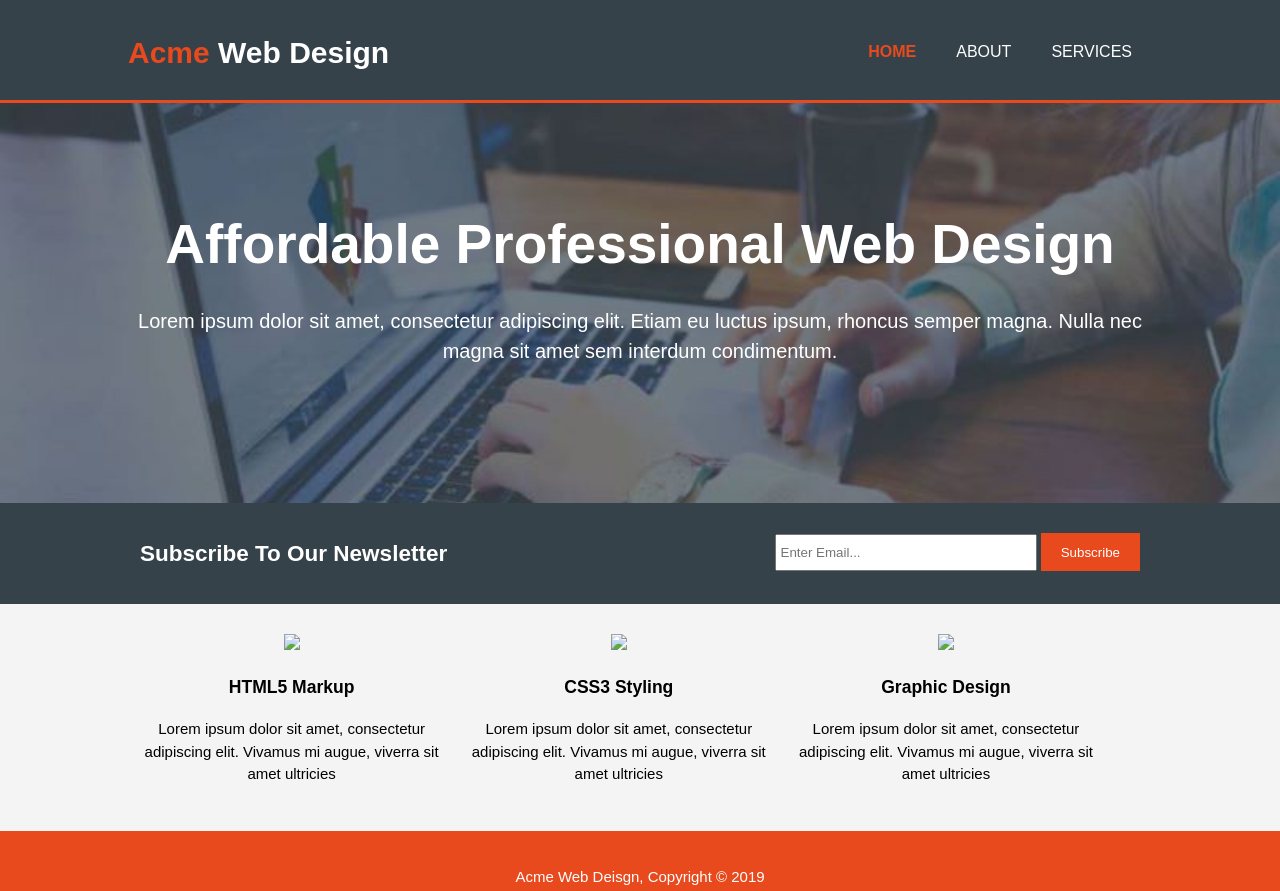
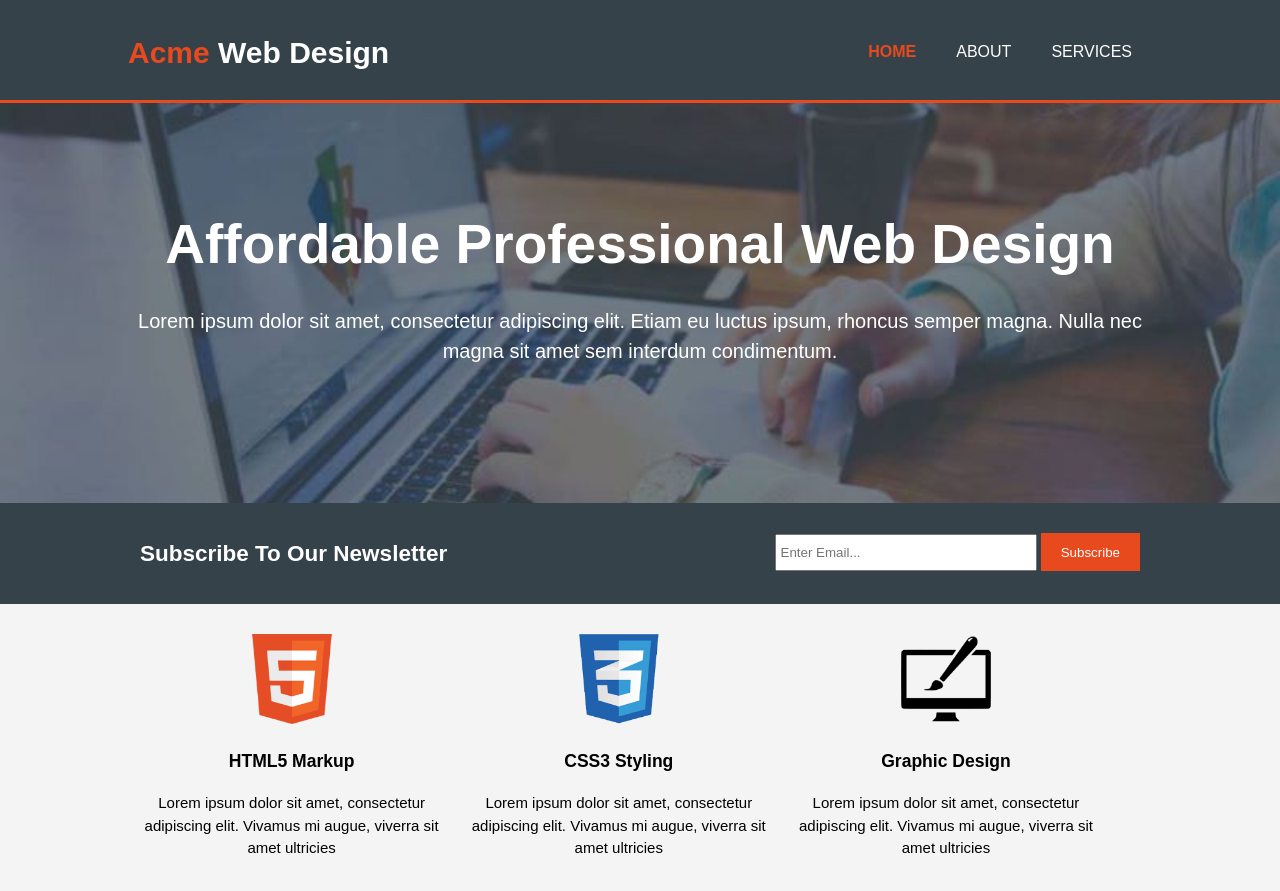
Before and after one commit to SMA-OFFICIAL/SMA, a plain HTML site: page index.html in a window 1280 px wide. Shown: the top 891 px of the page. Drawn offline with Linux system fonts and the light colour scheme; files that its build step writes are made by us from their sources; files whose address does not match are found by name.

Commit message:
Update index.html

```diff
--- a/index.html
+++ b/index.html
@@ -6,8 +6,8 @@
 	  <meta name="keywords" content="web design, affordable web design, professional web design">
   	<meta name="author" content="Brad Traversy">
     <title>Acme Web Deisgn | Welcome</title>
-    <link rel="stylesheet" href="./css/style.css">
-    <link rel="icon" href="img/favicon.png">
+    <link rel="stylesheet" href="style.css">
+    <link rel="icon" href="favicon.png">
   </head>
   <body>
     <header>
@@ -45,17 +45,17 @@
     <section id="boxes">
       <div class="container">
         <div class="box">
-          <img src="./img/logo_html.png">
+          <img src="logo_html.png">
           <h3>HTML5 Markup</h3>
           <p>Lorem ipsum dolor sit amet, consectetur adipiscing elit. Vivamus mi augue, viverra sit amet ultricies</p>
         </div>
         <div class="box">
-          <img src="./img/logo_css.png">
+          <img src="logo_css.png">
           <h3>CSS3 Styling</h3>
           <p>Lorem ipsum dolor sit amet, consectetur adipiscing elit. Vivamus mi augue, viverra sit amet ultricies</p>
         </div>
         <div class="box">
-          <img src="./img/logo_brush.png">
+          <img src="logo_brush.png">
           <h3>Graphic Design</h3>
           <p>Lorem ipsum dolor sit amet, consectetur adipiscing elit. Vivamus mi augue, viverra sit amet ultricies</p>
         </div>
```
